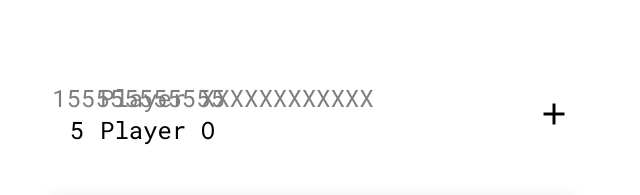
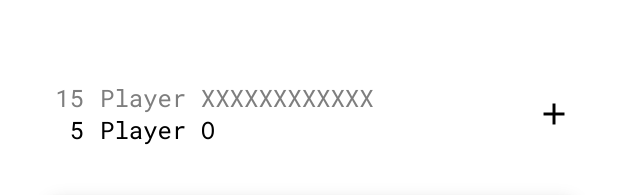
Before and after one commit to michulee/tic-tac-toe, a plain HTML site: page index.html in a window 1280 px wide. Shown: the top 195 px of the page, 328-968 px from the left. Drawn offline with Linux system fonts and the light colour scheme.

Commit message:
Update index.html

```diff
--- a/index.html
+++ b/index.html
@@ -28,7 +28,7 @@
             <div class="game-header">
                 <div class="game-text">
                     <div class="player player-one">
-                        <div class="player-score">155555555555</div>
+                        <div class="player-score">15</div>
                         <div class="player-name">Player XXXXXXXXXXXX</div>
                     </div>
                     <div class="player player-two active-player">
```
